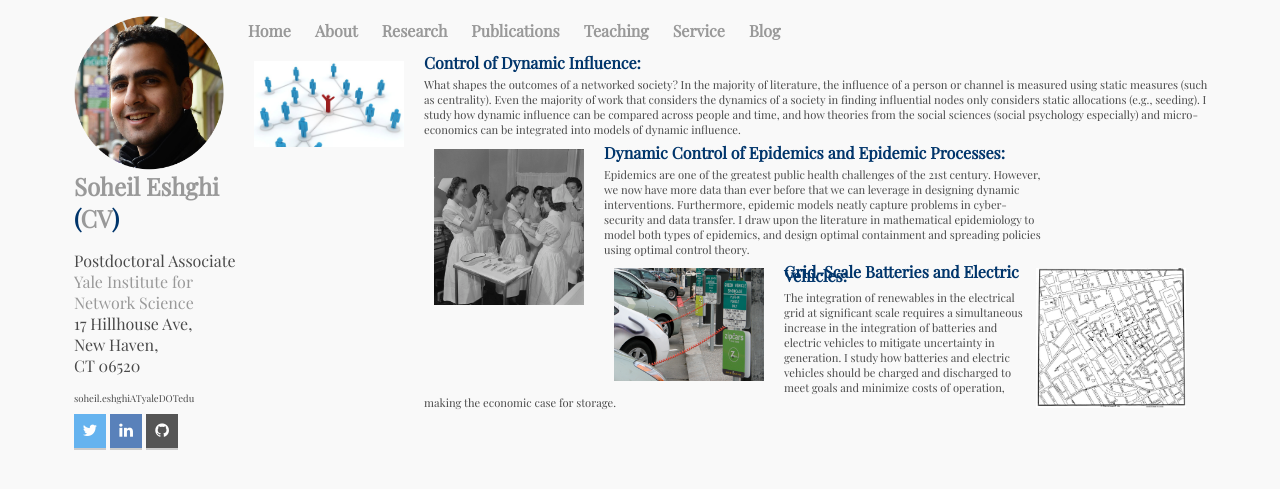
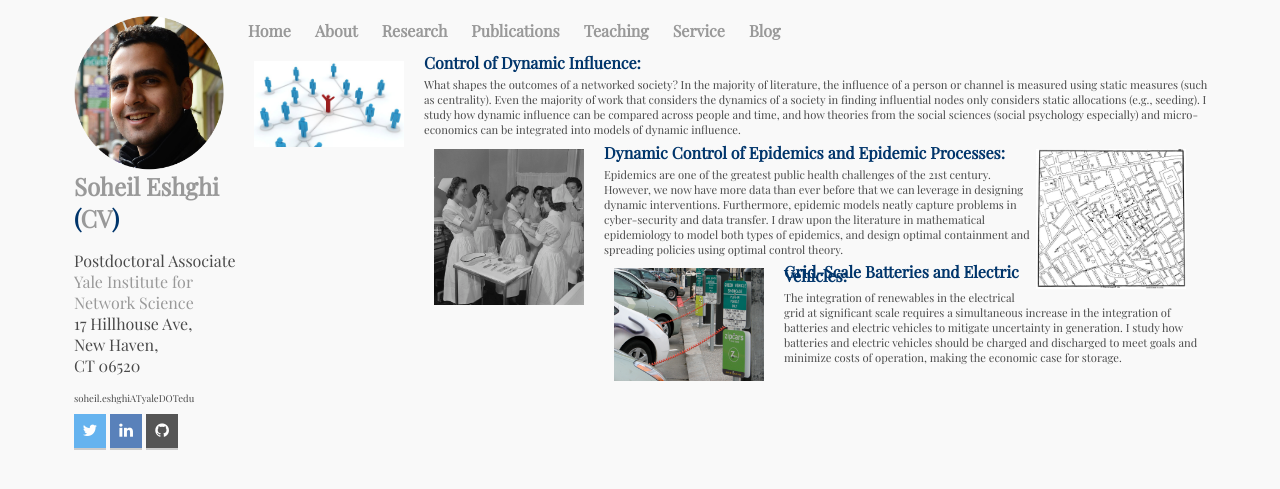
Before and after one commit to SoheilEshghi/SoheilEshghi.github.io, a Jekyll site: the page built from research/index.html, in a window 1280 px wide. Shown: the top 489 px of the page. Built offline with Jekyll 4.4.1, drawn with Linux system fonts in a browser that asks for light colours; nearby versions of some CDN libraries.

Commit message:
moved picture back

```diff
--- a/research/index.html
+++ b/research/index.html
@@ -14,13 +14,13 @@ title: About Soheil Eshghi
 <div class="left">
   <img src="/images/vaccines.jpg" style="width:150px;">
 </div>
+<div class="right">
+  <img src="/images/snow.jpg" style="width:150px;">
+</div>
 <div class = "middle">
     <h2>Dynamic Control of Epidemics and Epidemic Processes:</h2>
     <p style="font-size: 0.7em;"> Epidemics are one of the greatest public health challenges of the 21st century. However, we now have more data than ever before that we can leverage in designing dynamic interventions. Furthermore, epidemic models neatly capture problems in cyber-security and data transfer. I draw upon the literature in mathematical epidemiology to model both types of epidemics, and design optimal containment and spreading policies using optimal control theory.
     </p>
-</div>
-<div class="right">
-  <img src="/images/snow.jpg" style="width:150px;">
 </div>
 
 <div class="left">
```
